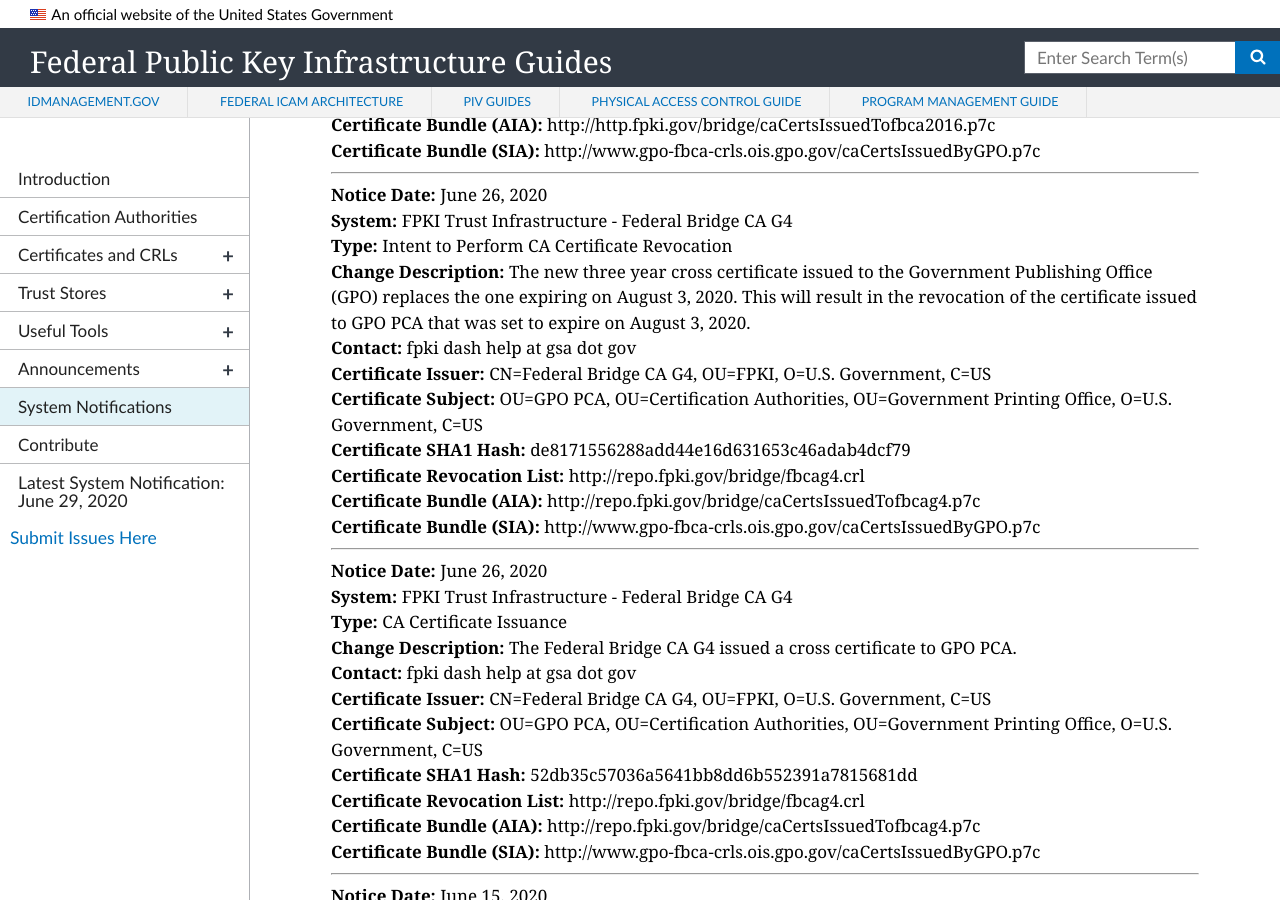
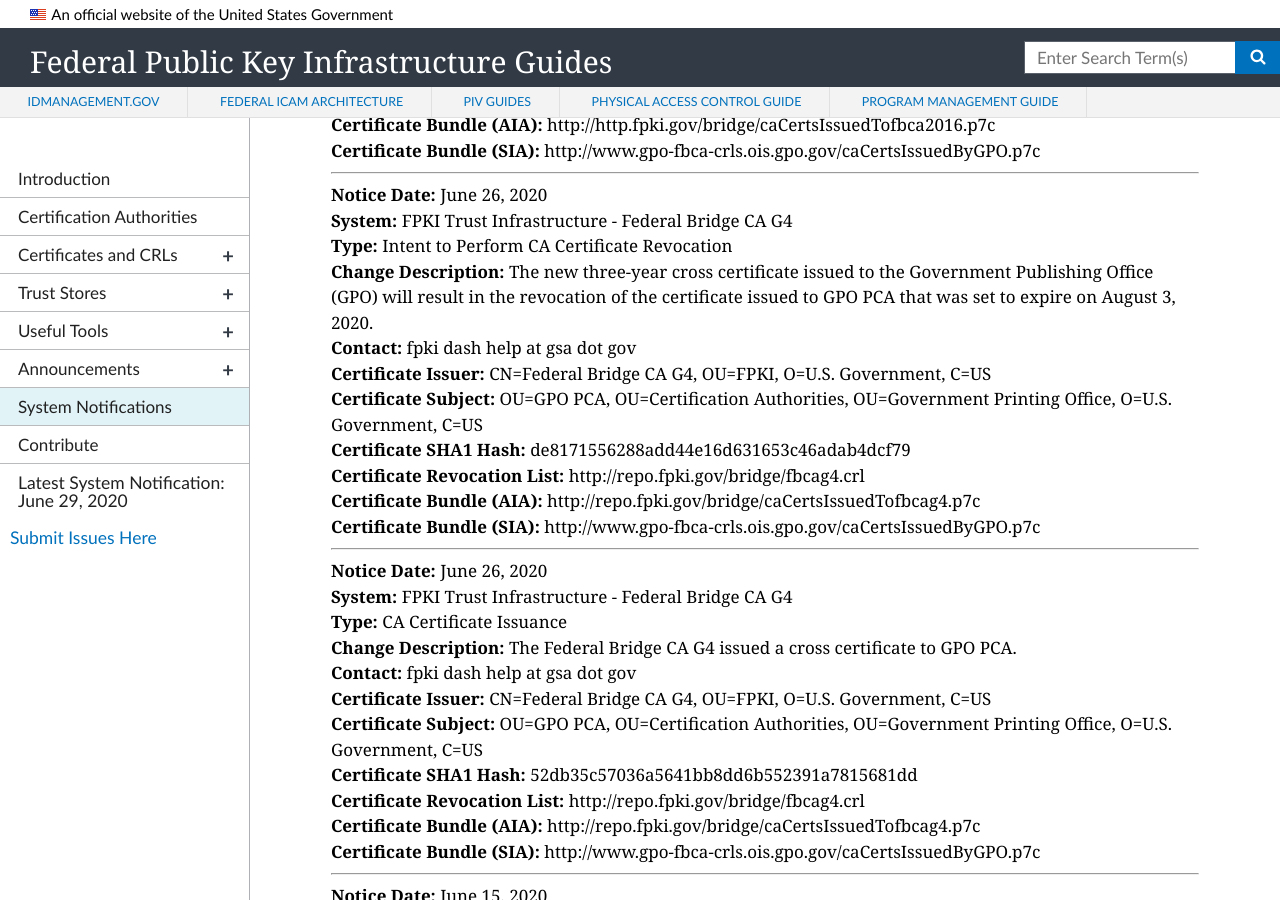
Before and after one commit to GSA/fpki-guides, a Jekyll site: the page built from pages/fpki_notifications.md, in a window 1280 px wide and 900 px high, scrolled down 1698 px. Built offline with Jekyll 4.4.1, drawn with Linux system fonts in a browser that asks for light colours; nearby versions of some CDN libraries.

Commit message:
Update notifications.yml

```diff
--- a/_data/notifications.yml
+++ b/_data/notifications.yml
@@ -2543,7 +2543,7 @@
   start_datetime:
   end_datetime:
   system: FPKI Trust Infrastructure - Federal Bridge CA G4
-  change_description: The new three year cross certificate issued to the Government Publishing Office (GPO) replaces the one expiring on August 3, 2020. This will result in the revocation of the certificate issued to GPO PCA that was set to expire on August 3, 2020.
+  change_description: The new three-year cross certificate issued to the Government Publishing Office (GPO) will result in the revocation of the certificate issued to GPO PCA that was set to expire on August 3, 2020.
   contact: fpki dash help at gsa dot gov
   ca_certificate_hash: de8171556288add44e16d631653c46adab4dcf79
   ca_certificate_issuer: CN=Federal Bridge CA G4, OU=FPKI, O=U.S. Government, C=US
```
